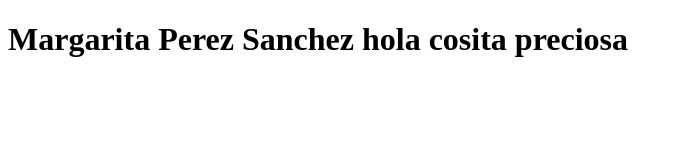
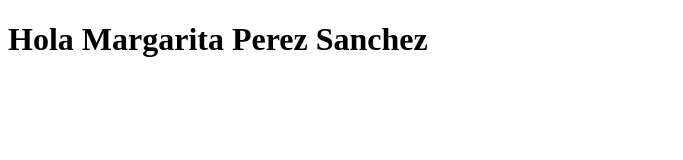
Before and after one commit to Margarita-06/Proyecto1, a plain HTML site: page index.html in a window 1280 px wide. Shown: the whole page, without its empty margins (0-683 px from the left). Drawn offline with Linux system fonts and the light colour scheme.

Commit message:
mi primer archivo hola

```diff
--- a/index.html
+++ b/index.html
@@ -6,6 +6,6 @@
     <title>Document</title>
 </head>
 <body>
-    <h1>Margarita Perez Sanchez hola cosita preciosa</h1>
+    <h1>Hola Margarita Perez Sanchez</h1>
 </body>
 </html>
```
